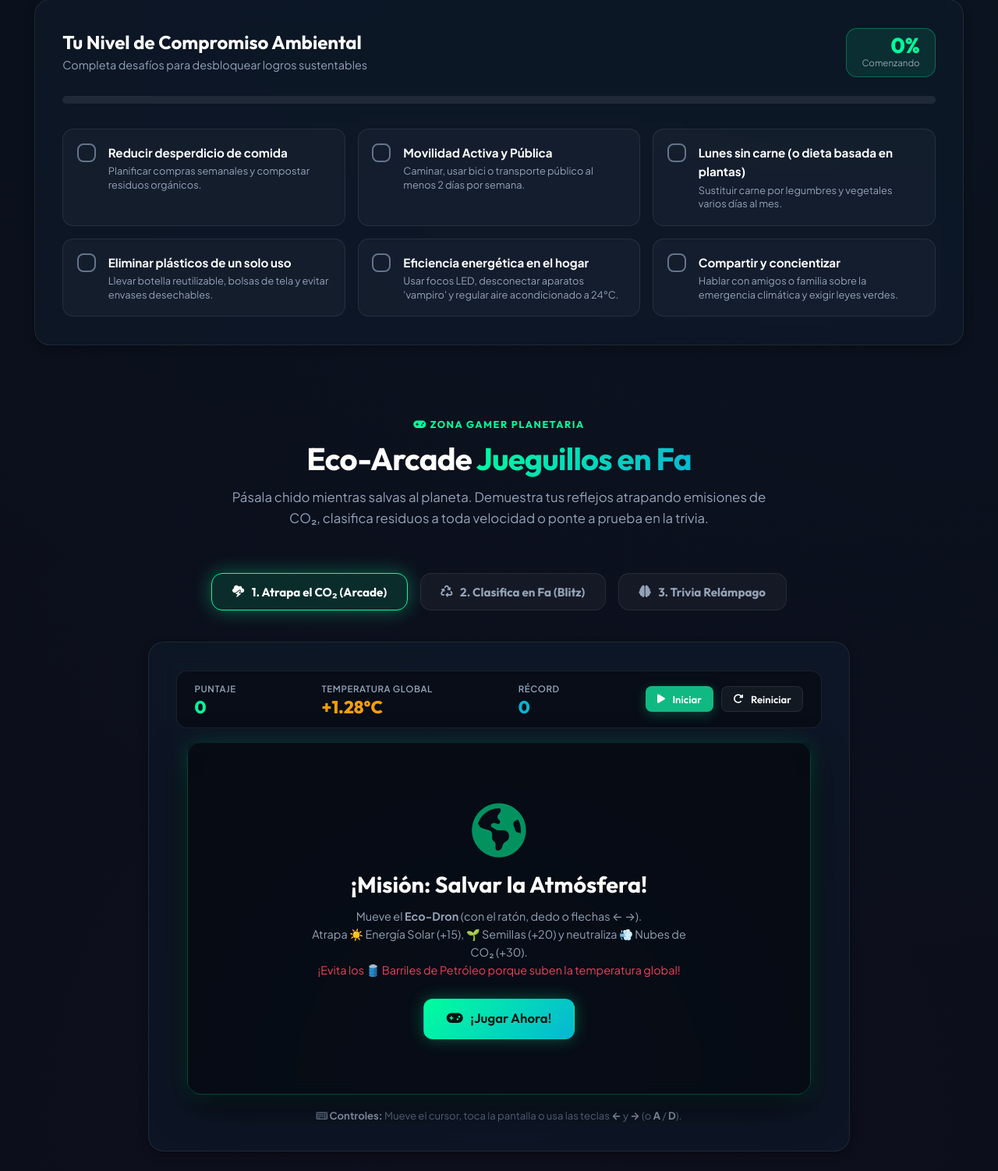
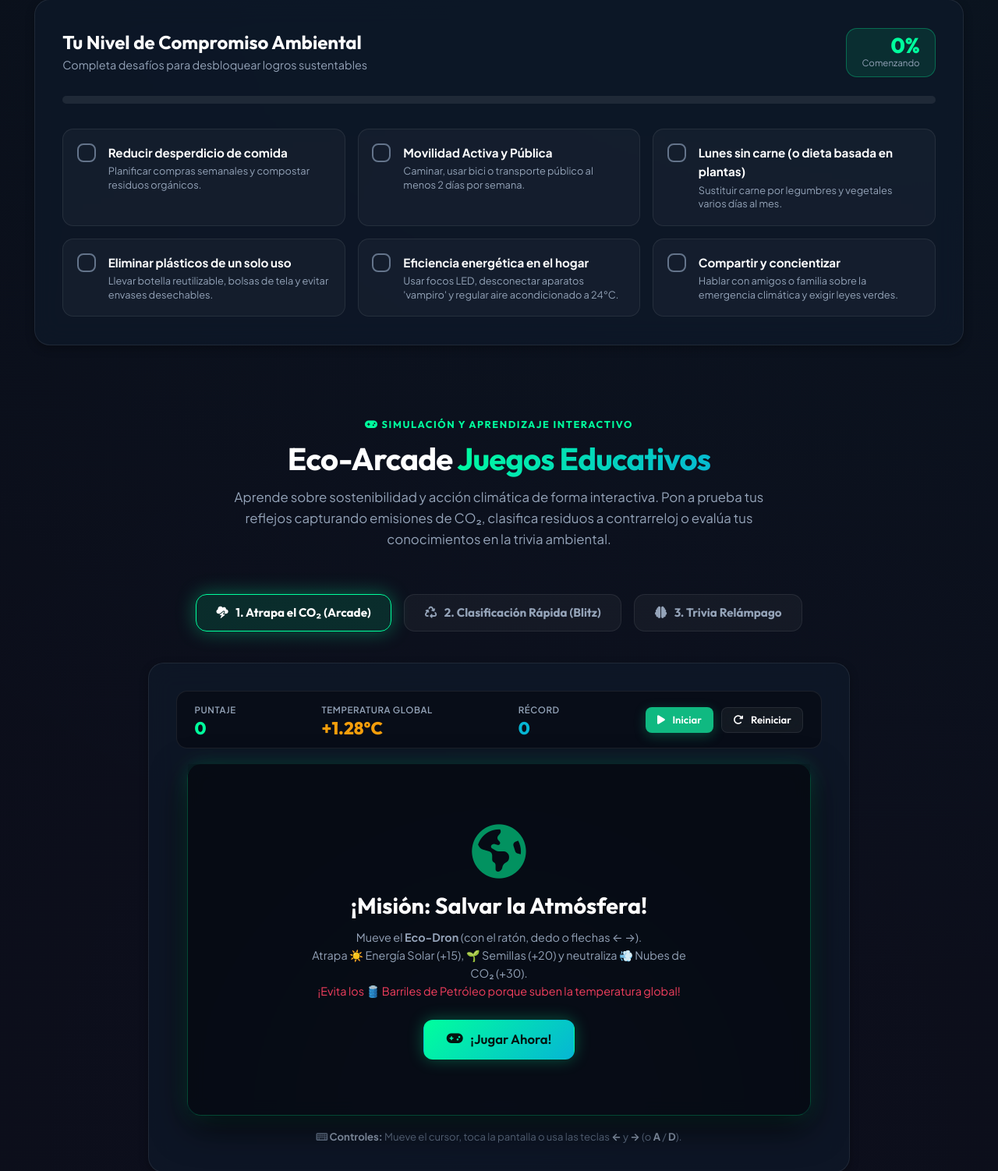
Before and after one commit to Totis515/Proyecto-Python, a Flask app: page / in a window 1280 px wide. Shown: the part 4760-6262 px from the top of the page at 78% size. Run offline with Flask 3, Linux system fonts and the light colour scheme.

Commit message:
Primer commit

```diff
--- a/static/app.js
+++ b/static/app.js
@@ -134,8 +134,8 @@ const ECOBOT_KB = [
     answer: "¡Con muchísimo gusto! 💚 Cada persona informada y activa es un faro de cambio para el planeta. ¿Quieres saber cómo optimizar tu consumo eléctrico o explorar algún otro tema?"
   },
   {
-    keywords: ['juego', 'juegos', 'jueguillo', 'jueguillos', 'arcade', 'minijuego', 'jugar', 'gamer'],
-    answer: "¡Ámonos! 🕹️ En la sección <strong><a href='#arcade' style='color:#00ff9d; text-decoration:underline;'>Eco-Arcade</a></strong> tienes tres jueguillos listos: <ol><li><strong>Atrapa el CO₂:</strong> Maneja el Eco-Dron y evita el barril de petróleo.</li><li><strong>Clasifica en Fa:</strong> Separa basura en 30 segundos haciendo combos.</li><li><strong>Trivia Relámpago:</strong> Ponte a prueba con preguntas rápidas del clima.</li></ol> ¡Baja a la sección de Jueguillos y rómpela!"
+    keywords: ['juego', 'juegos', 'arcade', 'minijuego', 'jugar', 'interactivo', 'dinamica'],
+    answer: "¡Por supuesto! 🕹️ En la sección <strong><a href='#arcade' style='color:#00ff9d; text-decoration:underline;'>Eco-Arcade</a></strong> dispones de tres módulos interactivos: <ol><li><strong>Atrapa el CO₂:</strong> Controla el Eco-Dron y captura emisiones antes de que aumente la temperatura.</li><li><strong>Clasificación Rápida:</strong> Separa residuos correctamente en 30 segundos acumulando rachas.</li><li><strong>Trivia Ambiental:</strong> Evalúa tus conocimientos con preguntas clave de ciencia climática.</li></ol> ¡Explora la sección para comenzar!"
   }
 ];
 
@@ -1178,7 +1178,7 @@ function endCatcherGame(won) {
 }
 
 /* ------------------------------------------
-   Game 2: Clasifica en Fa (Trash Sorter Blitz)
+   Game 2: Clasificación Rápida (Trash Sorter Blitz)
 --------------------------------------------- */
 const WASTE_ITEMS = [
   { name: 'Cáscara de Plátano', emoji: '🍌', type: 'organic', hint: 'Materia orgánica compostable' },
--- a/templates/index.html
+++ b/templates/index.html
@@ -5,6 +5,7 @@
   <meta name="viewport" content="width=device-width, initial-scale=1.0">
   <title>{{ titulo_pagina }} | Acción Contra el Cambio Climático</title>
   <meta name="description" content="Plataforma interactiva sobre la crisis climática global. Monitorea datos en tiempo real, calcula tu huella de carbono y conversa con EcoBot, tu asistente ecológico inteligente.">
+  <link rel="icon" type="image/jpeg" href="{{ url_for('static', filename='assets/favicon.jpg') }}">
 
   <!-- Google Fonts -->
   <link rel="preconnect" href="https://fonts.googleapis.com">
@@ -41,7 +42,7 @@
         <a href="#calculadora" class="nav-link"><i class="fa-solid fa-calculator"></i> Tu Huella</a>
         <a href="#mitos" class="nav-link"><i class="fa-solid fa-bolt"></i> Mitos vs Realidad</a>
         <a href="#soluciones" class="nav-link"><i class="fa-solid fa-seedling"></i> Acciones</a>
-        <a href="#arcade" class="nav-link"><i class="fa-solid fa-gamepad"></i> Jueguillos</a>
+        <a href="#arcade" class="nav-link"><i class="fa-solid fa-gamepad"></i> Juegos</a>
         <a href="#ecobot-section" class="nav-link"><i class="fa-solid fa-robot"></i> EcoBot IA</a>
       </nav>
 
@@ -124,7 +125,7 @@
 
         <div class="hero-visual">
           <div class="image-frame">
-            <img src="assets/hero-banner.jpg" alt="Planeta Tierra y Cambio Climático" class="hero-banner-img" id="heroImg">
+            <img src="{{ url_for('static', filename='assets/hero-banner.jpg') }}" alt="Planeta Tierra y Cambio Climático" class="hero-banner-img" id="heroImg">
             <div class="image-overlay-glow"></div>
 
             <!-- Floating interactive card on image -->
@@ -457,7 +458,7 @@
             <div class="quick-chips-container">
               <span class="chips-title"><i class="fa-solid fa-wand-magic-sparkles"></i> Sugerencias:</span>
               <div class="chips-scroll">
-                <button class="chip-btn" onclick="sendQuickPrompt('¿Qué jueguillos hay para jugar?')">🕹️ Jueguillos Arcade</button>
+                <button class="chip-btn" onclick="sendQuickPrompt('¿Cuáles son los juegos interactivos disponibles?')">🕹️ Juegos Educativos</button>
                 <button class="chip-btn" onclick="sendQuickPrompt('¿Cuál es la diferencia entre cambio climático y calentamiento global?')">¿Qué es el cambio climático?</button>
                 <button class="chip-btn" onclick="sendQuickPrompt('¿Cuáles son 5 acciones fáciles para reducir mi huella de carbono hoy?')">5 acciones fáciles hoy</button>
                 <button class="chip-btn" onclick="sendQuickPrompt('¿Por qué 1.5 grados es tan importante?')">¿Por qué 1.5°C importa?</button>
@@ -621,9 +622,9 @@
     <section class="section arcade-section" id="arcade">
       <div class="container">
         <div class="section-header text-center">
-          <span class="section-sub"><i class="fa-solid fa-gamepad"></i> ZONA GAMER PLANETARIA</span>
-          <h2 class="section-title">Eco-Arcade <span class="text-gradient">Jueguillos en Fa</span></h2>
-          <p class="section-desc">Pásala chido mientras salvas al planeta. Demuestra tus reflejos atrapando emisiones de CO₂, clasifica residuos a toda velocidad o ponte a prueba en la trivia.</p>
+          <span class="section-sub"><i class="fa-solid fa-gamepad"></i> SIMULACIÓN Y APRENDIZAJE INTERACTIVO</span>
+          <h2 class="section-title">Eco-Arcade <span class="text-gradient">Juegos Educativos</span></h2>
+          <p class="section-desc">Aprende sobre sostenibilidad y acción climática de forma interactiva. Pon a prueba tus reflejos capturando emisiones de CO₂, clasifica residuos a contrarreloj o evalúa tus conocimientos en la trivia ambiental.</p>
         </div>
 
         <!-- Arcade Navigation Tabs -->
@@ -632,7 +633,7 @@
             <i class="fa-solid fa-cloud-bolt"></i> 1. Atrapa el CO₂ (Arcade)
           </button>
           <button class="arcade-tab-btn" onclick="switchArcadeGame('sorter', this)">
-            <i class="fa-solid fa-recycle"></i> 2. Clasifica en Fa (Blitz)
+            <i class="fa-solid fa-recycle"></i> 2. Clasificación Rápida (Blitz)
           </button>
           <button class="arcade-tab-btn" onclick="switchArcadeGame('trivia', this)">
             <i class="fa-solid fa-brain"></i> 3. Trivia Relámpago
@@ -744,7 +745,7 @@
             <div class="sorter-overlay" id="sorterOverlay">
               <div class="overlay-content">
                 <div class="overlay-icon">🗑️</div>
-                <h3 id="sorterOverlayTitle">Clasifica en Fa</h3>
+                <h3 id="sorterOverlayTitle">Clasificación de Residuos</h3>
                 <p id="sorterOverlayDesc">Tienes 30 segundos para clasificar la mayor cantidad de residuos correctamente. ¡Crea combos para multiplicar tus puntos!</p>
                 <button class="btn btn-primary btn-large" onclick="startSorterGame()">
                   <i class="fa-solid fa-play"></i> Comenzar Reto
```
Also changed, not shown: README.md, static/assets/favicon.jpg (added).
